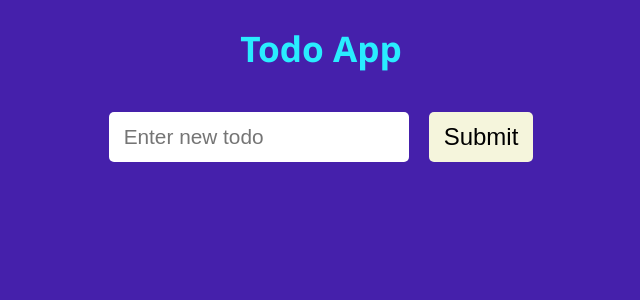
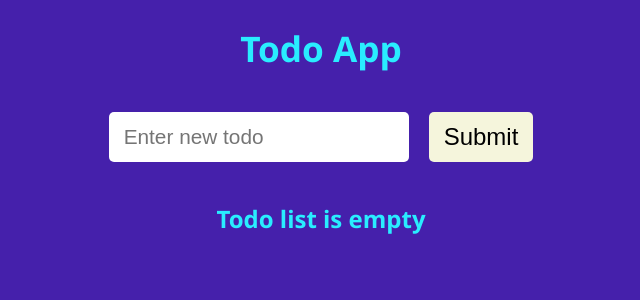
Before and after one commit to DiMelnikov/Todo-App, a React (Create React App) app: page / in a window 1280 px wide. Shown: the top 300 px of the page, without its empty margins (319-959 px from the left). Built offline with nearby package versions, Linux system fonts and the light colour scheme.

Commit message:
add text Todo list is empty

```diff
--- a/src/components/TodoList/TodoList.js
+++ b/src/components/TodoList/TodoList.js
@@ -4,6 +4,7 @@ import styles from './TodoList.module.css'
 function TodoList({ todos }) {
 	return (
 		<div className={styles.todoListContainer}>
+			{!todos.length && <h2>Todo list is empty</h2>}
 			{todos.map((todo, index) => (
 				<Todo key={index} todo={todo} />
 			))}
```
